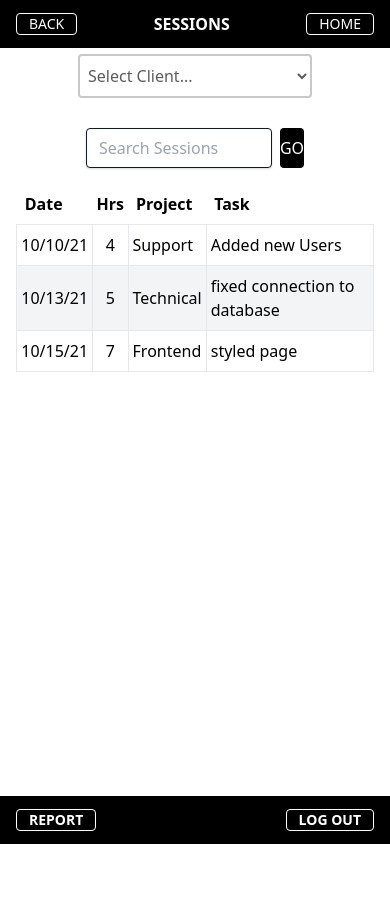
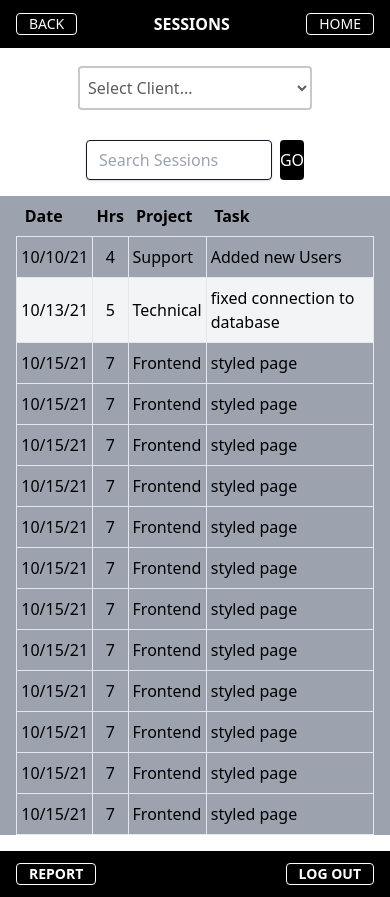
Before and after one commit to ajthomas1299/hours-tracker-app, a Next.js app: page /viewSessions in a window 390 px wide. Before the commit the page ends 844 px from the top, so only its background shows below. Built offline with nearby package versions, Linux system fonts and the light colour scheme.

Commit message:
making viewSessions responsive

```diff
--- a/package.json
+++ b/package.json
@@ -3,7 +3,8 @@
   "scripts": {
     "dev": "next dev",
     "build": "next build",
-    "start": "next start"
+    "start": "next start",
+    "export": "next build && next export"
   },
   "dependencies": {
     "@capacitor/cli": "^3.1.2",
--- a/src/components/layout/Footer.tsx
+++ b/src/components/layout/Footer.tsx
@@ -8,7 +8,7 @@ const Footer = ({ children }: IChildName) => {
   const { loginLink } = Links
 
   return (
-    <footer className="flex w-screen text-white font-semibold text-xl items-center h-12 md:h-20 bg-black">
+    <footer className="flex w-screen text-white font-semibold text-xl items-center py-3 md:py-5 mdl:py-5 relative min-h-12 md:h-20 mdl:min-h-32 bg-black">
       <nav className="w-full flex justify-between mx-4 lg:mx-8 uppercase">
         <div className="flex flex-1 self-center justify-start">{ router.pathname === '/' ? false : children }</div>
         <div className="flex flex-1 self-center justify-end">{ loginLink }</div>
--- a/src/components/layout/Header.tsx
+++ b/src/components/layout/Header.tsx
@@ -9,10 +9,10 @@ const Header = ({ children }: IChildName) => {
   const router = useRouter()
 
   return (
-    <header className="w-screen text-white justify-center items-center h-12 md:h-20 bg-black">
+    <header className="w-screen text-white justify-center items-center h-12 md:h-20 mdl:h-20 bg-black">
       <nav className="h-full  uppercase text-center flex justify-between mx-4 lg:mx-8">
         { router.pathname === '/' ? false : backBtn }
-        <h1 className="flex self-center md:text-3xl text-center mx-auto text-base font-semibold">{ children }</h1>
+        <h1 className="flex self-center md:text-3xl mdl:text-3xl text-center mx-auto text-base font-semibold">{ children }</h1>
         <div className="flex  self-center justify-end">{ router.pathname === '/' ? false : homeLink }</div>
       </nav>
     </header>
--- a/src/components/webPages/index/Index.tsx
+++ b/src/components/webPages/index/Index.tsx
@@ -1,4 +1,3 @@
-import Link from 'next/link'
 import { SingleLinks } from 'data/singleLinks'
 import { MainBtns } from 'data/mainMenu'
 import NextLink from 'components/links/NextLink'
--- a/src/components/webPages/viewSessions/SelectSession.tsx
+++ b/src/components/webPages/viewSessions/SelectSession.tsx
@@ -1,7 +1,7 @@
 
 const SelectSession = () => {
   return (
-    <section className="h-20 grid place-items-center">
+    <section className="h-20 grid place-items-center mt-3 md:mt-7">
       <select className="w-3/5" name="clients" id="clients" >
         <option value="" disabled selected hidden>Select Client...</option>
         <option value="acme">acme</option>
--- a/src/components/webPages/viewSessions/SessionOverview.tsx
+++ b/src/components/webPages/viewSessions/SessionOverview.tsx
@@ -1,8 +1,8 @@
 
 const SessionOverview = () => {
   return (
-    <section className="w-full mt-4">
-      <table className="w-11/12 mx-auto">
+    <section className="w-full bg-gray-400 mt-4">
+      <table className="w-11/12 mx-auto mb-4">
         <thead className="">
           <tr>
             <th className="text-left w-2/12 p-2">Date</th>
@@ -11,7 +11,7 @@ const SessionOverview = () => {
             <th className="text-left w-9/12 p-2">Task</th>
           </tr>
         </thead>
-        <tbody>
+        <tbody className="overflow-hidden ">
           <tr>
             <td className="w-2/12 border px-1 py-2">10/10/21</td>
             <td className="w-1/12 border text-center py-2 ">4</td>
@@ -30,6 +30,72 @@ const SessionOverview = () => {
             <td className="w-2/12 border px-1 py-2">Frontend</td>
             <td className="w-9/12 border px-1 py-2">styled page</td>
           </tr>
+          <tr>
+            <td className="w-2/12 border px-1 py-2">10/15/21</td>
+            <td className="w-1/12 border text-center py-2">7</td>
+            <td className="w-2/12 border px-1 py-2">Frontend</td>
+            <td className="w-9/12 border px-1 py-2">styled page</td>
+          </tr>
+          <tr>
+            <td className="w-2/12 border px-1 py-2">10/15/21</td>
+            <td className="w-1/12 border text-center py-2">7</td>
+            <td className="w-2/12 border px-1 py-2">Frontend</td>
+            <td className="w-9/12 border px-1 py-2">styled page</td>
+          </tr>
+          <tr>
+            <td className="w-2/12 border px-1 py-2">10/15/21</td>
+            <td className="w-1/12 border text-center py-2">7</td>
+            <td className="w-2/12 border px-1 py-2">Frontend</td>
+            <td className="w-9/12 border px-1 py-2">styled page</td>
+          </tr>
+          <tr>
+            <td className="w-2/12 border px-1 py-2">10/15/21</td>
+            <td className="w-1/12 border text-center py-2">7</td>
+            <td className="w-2/12 border px-1 py-2">Frontend</td>
+            <td className="w-9/12 border px-1 py-2">styled page</td>
+          </tr>
+          <tr>
+            <td className="w-2/12 border px-1 py-2">10/15/21</td>
+            <td className="w-1/12 border text-center py-2">7</td>
+            <td className="w-2/12 border px-1 py-2">Frontend</td>
+            <td className="w-9/12 border px-1 py-2">styled page</td>
+          </tr>
+          <tr>
+            <td className="w-2/12 border px-1 py-2">10/15/21</td>
+            <td className="w-1/12 border text-center py-2">7</td>
+            <td className="w-2/12 border px-1 py-2">Frontend</td>
+            <td className="w-9/12 border px-1 py-2">styled page</td>
+          </tr>
+          <tr>
+            <td className="w-2/12 border px-1 py-2">10/15/21</td>
+            <td className="w-1/12 border text-center py-2">7</td>
+            <td className="w-2/12 border px-1 py-2">Frontend</td>
+            <td className="w-9/12 border px-1 py-2">styled page</td>
+          </tr>
+          <tr>
+            <td className="w-2/12 border px-1 py-2">10/15/21</td>
+            <td className="w-1/12 border text-center py-2">7</td>
+            <td className="w-2/12 border px-1 py-2">Frontend</td>
+            <td className="w-9/12 border px-1 py-2">styled page</td>
+          </tr>
+          <tr>
+            <td className="w-2/12 border px-1 py-2">10/15/21</td>
+            <td className="w-1/12 border text-center py-2">7</td>
+            <td className="w-2/12 border px-1 py-2">Frontend</td>
+            <td className="w-9/12 border px-1 py-2">styled page</td>
+          </tr>
+          <tr>
+            <td className="w-2/12 border px-1 py-2">10/15/21</td>
+            <td className="w-1/12 border text-center py-2">7</td>
+            <td className="w-2/12 border px-1 py-2">Frontend</td>
+            <td className="w-9/12 border px-1 py-2">styled page</td>
+          </tr>
+          <tr>
+            <td className="w-2/12 border px-1 py-2">10/15/21</td>
+            <td className="w-1/12 border text-center py-2">7</td>
+            <td className="w-2/12 border px-1 py-2">Frontend</td>
+            <td className="w-9/12 border px-1 py-2">styled page</td>
+          </tr>
         </tbody>
       </table>
     </section>
--- a/src/data/buttons/Buttons.tsx
+++ b/src/data/buttons/Buttons.tsx
@@ -30,6 +30,6 @@ import Link from 'next/link'
  }
 
  export const Buttons: IButtons = {
-   backBtn: <button className="uppercase text-sm md:text-2xl px-3 md:p-1 md:px-5 border-white border rounded flex self-center"
+   backBtn: <button className="uppercase text-sm md:text-2xl mdl:text-2xl px-3 md:p-1 md:px-5 border-white border rounded flex self-center"
               onClick={ () => history.back() }>Back</button>
  }
--- a/src/styles/globals.css
+++ b/src/styles/globals.css
@@ -17,7 +17,6 @@
 
 body {
   margin: 0 auto;
-  height: calc(100vh - 4rem);
 }
 
 @tailwind base;
@@ -45,7 +44,7 @@ body {
   }
 
   a {
-    @apply self-center border-white border md:p-1 md:px-5  px-3 rounded md:text-2xl text-sm;
+    @apply self-center border-white border md:p-1 md:px-5  px-3 rounded md:text-2xl mdl:text-2xl text-sm;
   }
   .btn2 {
     @apply w-36 md:w-40 mx-2 px-2  bg-red-dk hover:bg-gray-def uppercase text-gray-li font-bold rounded;
@@ -56,11 +55,11 @@ body {
   }
 
   select{
-    @apply bg-white border-2 border-gray-li w-tq py-2 px-1 sml:p-0 mb-6 sml:mb-0 md:h-16 md:text-2xl text-gray-dk rounded xl:w-2/4;
+    @apply bg-white border-2 border-gray-li w-tq py-2 px-1 sml:p-0 mb-6 sml:mb-0 md:h-16 md:text-2xl mdl:text-2xl text-gray-dk rounded xl:w-2/4;
   }
 
   textarea{
-    @apply border-2 border-gray-li w-tq p-1 md:text-2xl text-gray-dk rounded sml:h-10 md:h-full mdl:h-40 xl:w-2/4 ;
+    @apply border-2 border-gray-li w-tq p-1 md:text-2xl mdl:text-2xl text-gray-dk rounded sml:h-10 md:h-full mdl:h-40 xl:w-2/4 ;
   }
 }
 
--- a/tailwind.config.js
+++ b/tailwind.config.js
@@ -10,7 +10,10 @@ module.exports = {
           'min': '1px',
           'orientation': 'landscape'
         },
-        'md': '640px',
+        'md': {
+          'min': '680px',
+          'orientation': 'portrait'
+        },
         'mdl': {
           'min': '960px',
           'orientation': 'landscape'
@@ -39,6 +42,10 @@ module.exports = {
       width: {
         'tq': '75%',
         '300': '300px'
+      },
+      height: {
+       "bodysm": 'calc(h-screen - h-12)',
+       'bodybig': 'calc(h-screen - h-20)'
       }
     },
   },
```
